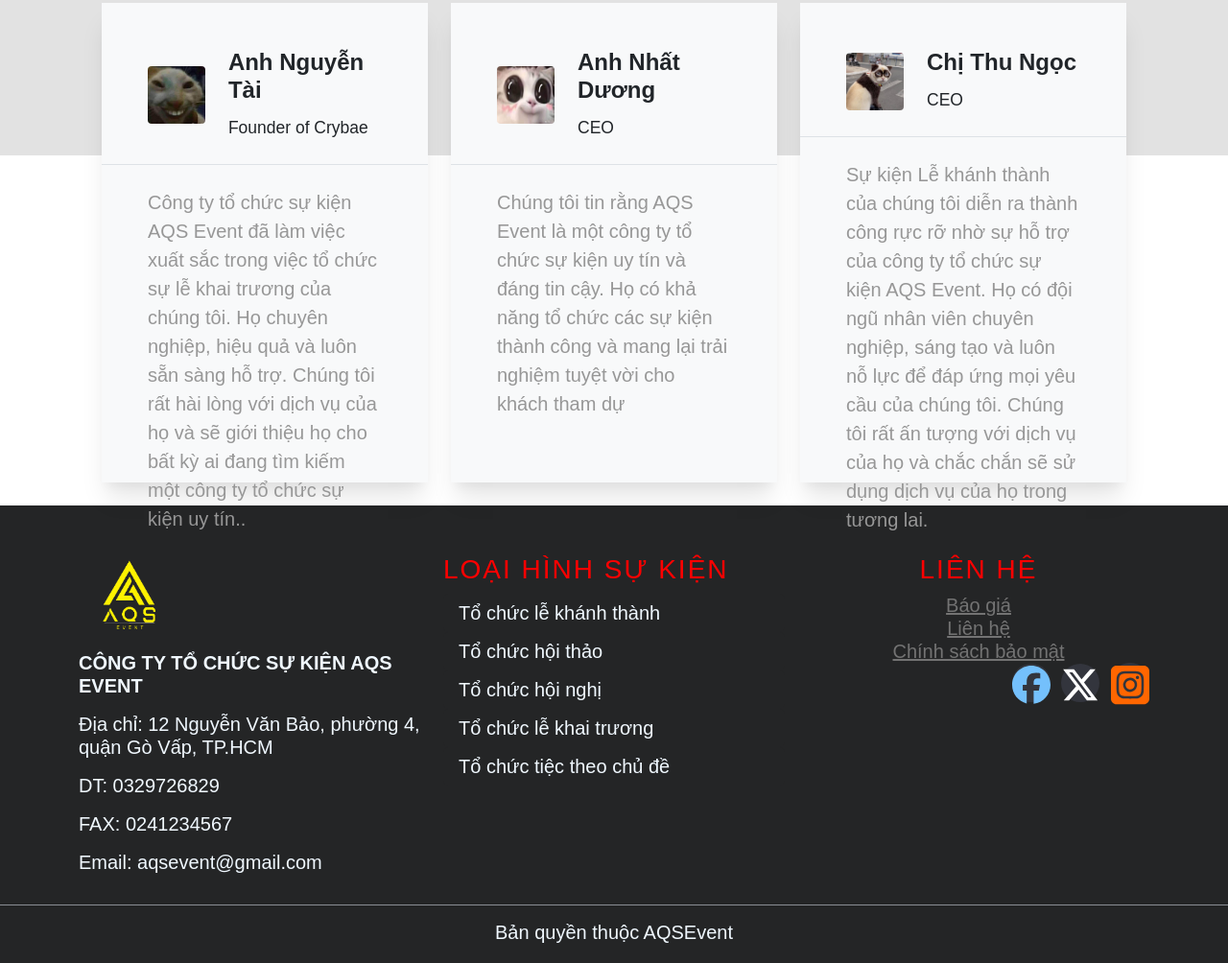
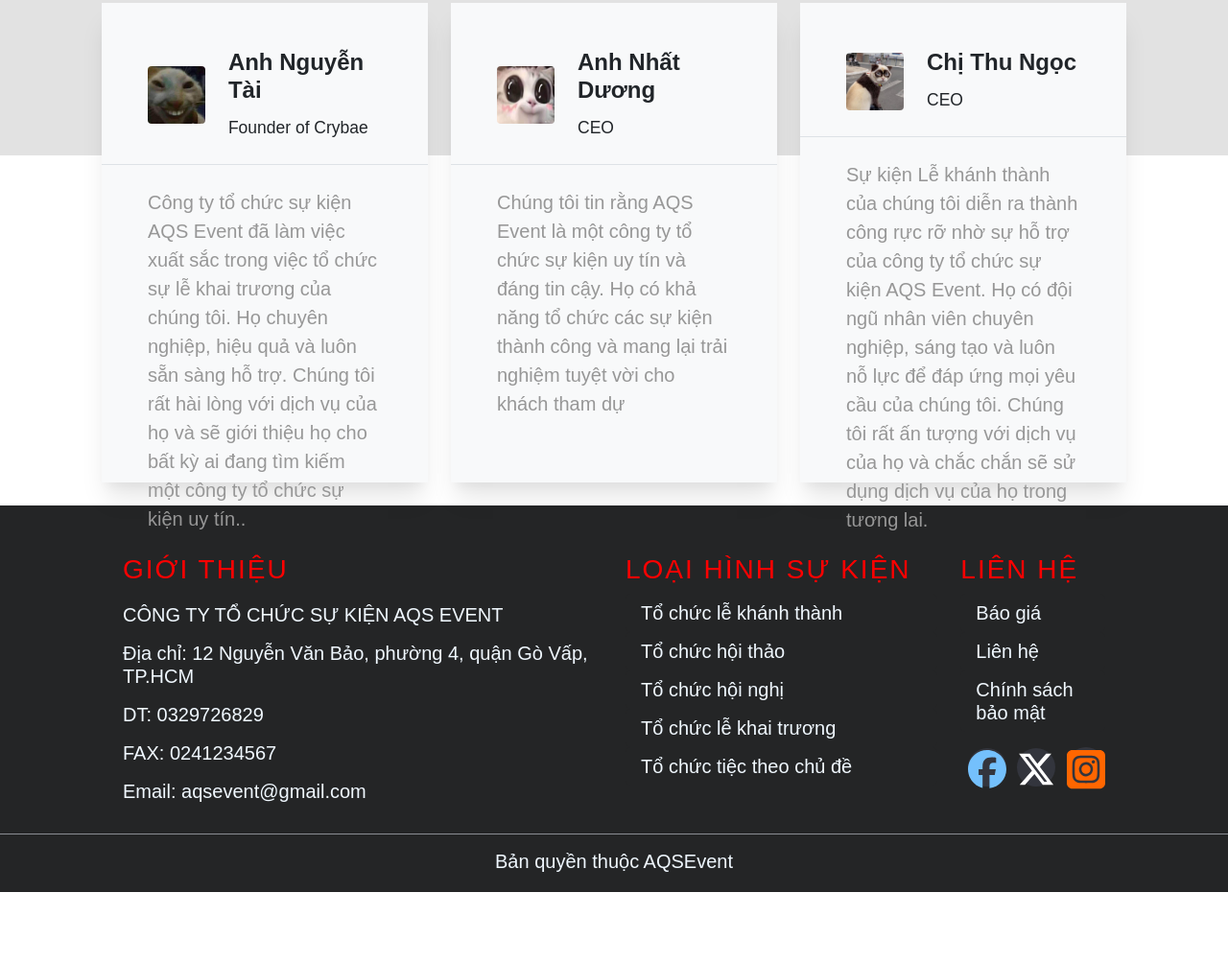
Before and after one commit to TranThiHongSim/do-an-web, a plain HTML site: page html/index.html in a window 1280 px wide. Shown: the part 1634-2638 px from the top of the page at 96% size. After the commit the page ends 2564 px from the top, so only its background shows below. Drawn offline with Linux system fonts and the light colour scheme; a web font is replaced by a local one.

Commit message:
update footer

```diff
--- a/css/stylesheet.css
+++ b/css/stylesheet.css
@@ -39,11 +39,11 @@ body {
   width: 0;
   height: 2px;
   background-color: aliceblue;
-  transition: width 0.3s;
+  transition: width 0.5s;
 }
 
-.nav-item:hover{
-  background-color: #2f2b2b;
+.nav-link:hover{
+  background-color: #242526 !important;
 }
 
 .nav-link:hover::after{
--- a/html/footer.html
+++ b/html/footer.html
@@ -1,18 +1,18 @@
-<div class="container">
+<div class="" style="margin: 0px 10%;">
   <div class="row">
-    <div class=" col-md-4">
     <!-- <img src="../img/Untitled-1.png" alt="logo" width="30%"> -->
-      <img src="../img/Untitled-1.png" alt="logo" width="30%">
-      <p><b>CÔNG TY TỔ CHỨC SỰ KIỆN AQS EVENT</b></p>
+    <div class=" col-md-6">
+      <h3>GIỚI THIỆU</h3>
+      <p style="padding-top: 10px;">CÔNG TY TỔ CHỨC SỰ KIỆN AQS EVENT</p>
       <p>Địa chỉ: 12 Nguyễn Văn Bảo, phường 4, quận Gò Vấp, TP.HCM</p>
-      <p>DT: 0329726829</p>
-      <p>FAX: 0241234567</p>
-      <p>Email: aqsevent@gmail.com</p>
+      <p >DT: 0329726829</p>
+      <p >FAX: 0241234567</p>
+      <p >Email: aqsevent@gmail.com</p>
     </div>
 
-    <div class=" col-md-4">
+    <div class=" col-md-4 ">
       <h3>LOẠI HÌNH SỰ KIỆN</h3>
-      <ul class="footer-links">
+      <ul class="footer-links" >
         <li class="nav-item"><a class="nav-link" href="./service.html">
             Tổ chức lễ khánh thành
           </a></li>
@@ -31,19 +31,20 @@
       </ul>
     </div>
 
-    <div class=" col-md-4" style="text-align: center;">
+    <div class=" col-md-2">
       <h3>LIÊN HỆ</h3>
       <ul class="footer-links">
-        <li><a href="../html/baogia.html">
+        <li class="nav-item"><a class="nav-link" href="../html/baogia.html">
             Báo giá
           </a></li>
-        <li><a href="../html/lienhe.html">
+        <li class="nav-item"><a class="nav-link" href="../html/lienhe.html">
             Liên hệ
           </a></li>
-        <li><a href="../html/baomat.html">
+        <li class="nav-item"><a class="nav-link" href="../html/baomat.html">
             Chính sách bảo mật
           </a></li>
         <!-- <div class="col-md-4 col-sm-6 col-xs-12"> -->
+      </ul>
       <ul class="social-icons">
         <li>
           <a class="facebook" href="https://www.facebook.com/hsiim.19t">
@@ -59,8 +60,6 @@
         </li>
       </ul>
     </div>
-
-    </ul>
   </div>
 </div>
 <hr>
```
Lines whose indentation alone changed are shown as unchanged.
